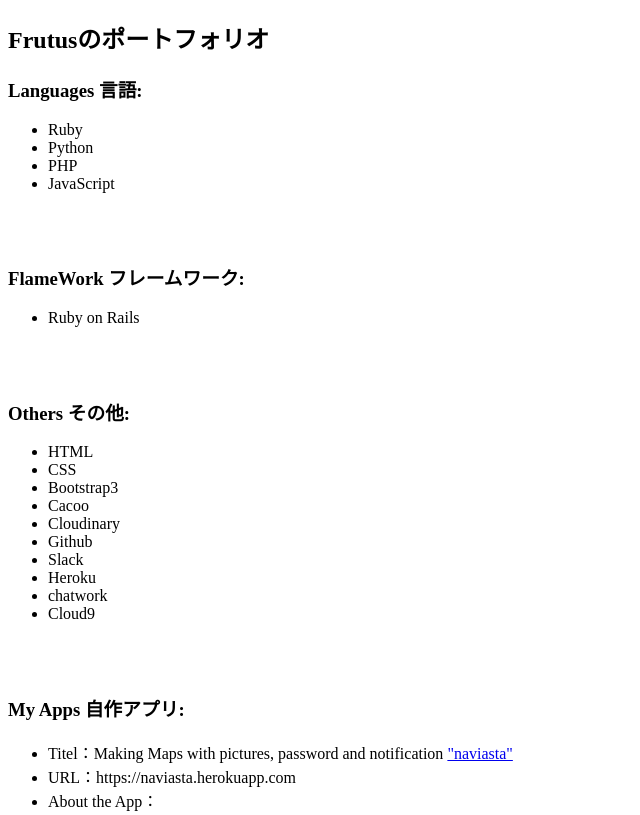
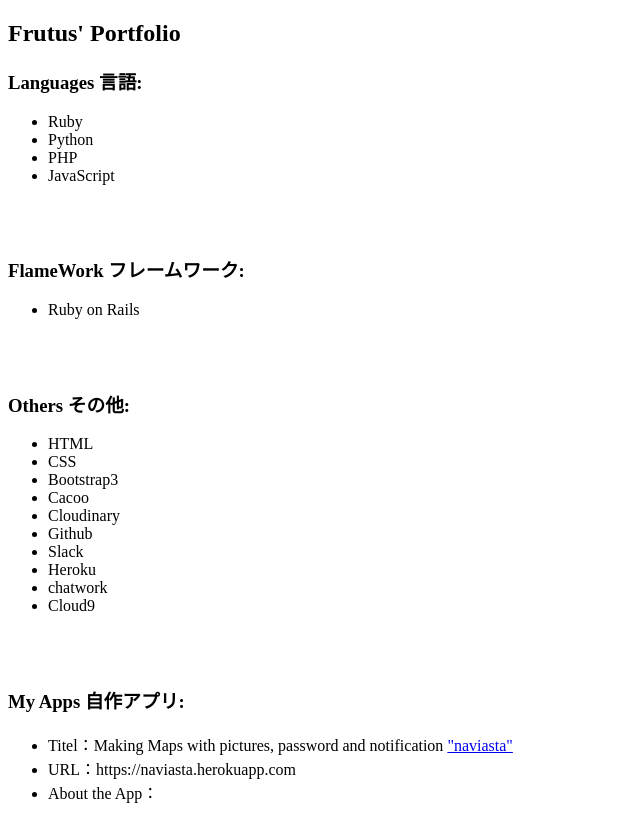
Before and after one commit to tasuke-furuichi/tasuke-furuichi.github.io, a plain HTML site: page index.html in a window 1280 px wide. Shown: the top 815 px of the page, without its empty margins (0-640 px from the left). Drawn offline with Linux system fonts and the light colour scheme.

Commit message:
changing title

```diff
--- a/index.html
+++ b/index.html
@@ -2,7 +2,7 @@
 <html>
   <head>
     <meta charset="utf-8" />
-    <title>Frutusのポートフォリオ</title>
+    <title>Frutus' Portfolio</title>
     <!--[if IE]>
     <script src="http://html5shiv.googlecode.com/svn/trunk/html5.js"></script>
 
@@ -14,7 +14,7 @@
   </head>
   <body>
     <div class="text-center">
-      <h2>Frutusのポートフォリオ</a>
+      <h2>Frutus' Portfolio</a>
     </div>
     <div>
       <h3>Languages 言語:</h3>
```
